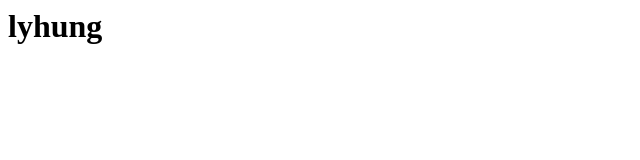
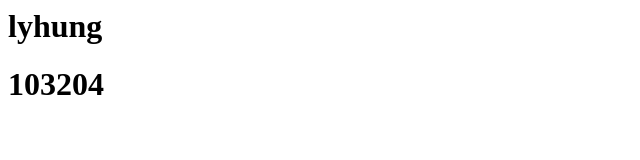
Before and after one commit to LyHung10/Todo-App, a plain HTML site: page index.html in a window 1280 px wide. Shown: the whole page, without its empty margins (0-640 px from the left). Drawn offline with Linux system fonts and the light colour scheme.

Commit message:
Update index.html

```diff
--- a/index.html
+++ b/index.html
@@ -1 +1,2 @@
 <h1> lyhung </h1>
+<h1> 103204 </h1>
```
